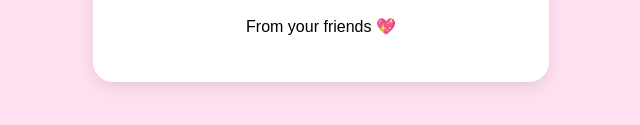
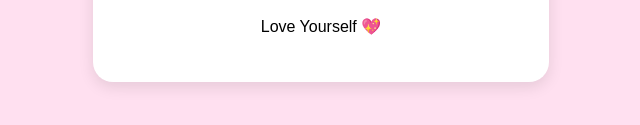
Before and after one commit to savinkhon/savinkhon.github.io, a plain HTML site: page index.html in a window 1280 px wide. Shown: the part 367-492 px from the top of the page, 319-959 px from the left. Drawn offline with Linux system fonts and the light colour scheme.

Commit message:
Update index.html

```diff
--- a/index.html
+++ b/index.html
@@ -10,7 +10,7 @@
     <h1>🎂 Happy Birthday, Savin!</h1>
     <p>Wishing you a day filled with love, joy, and cake! 🍰</p>
     <img src="https://media.giphy.com/media/l0MYt5jPR6QX5pnqM/giphy.gif" alt="Birthday gif" />
-    <p>From your friends 💖</p>
+    <p>Love Yourself 💖</p>
   </div>
 </body>
 </html>
```
